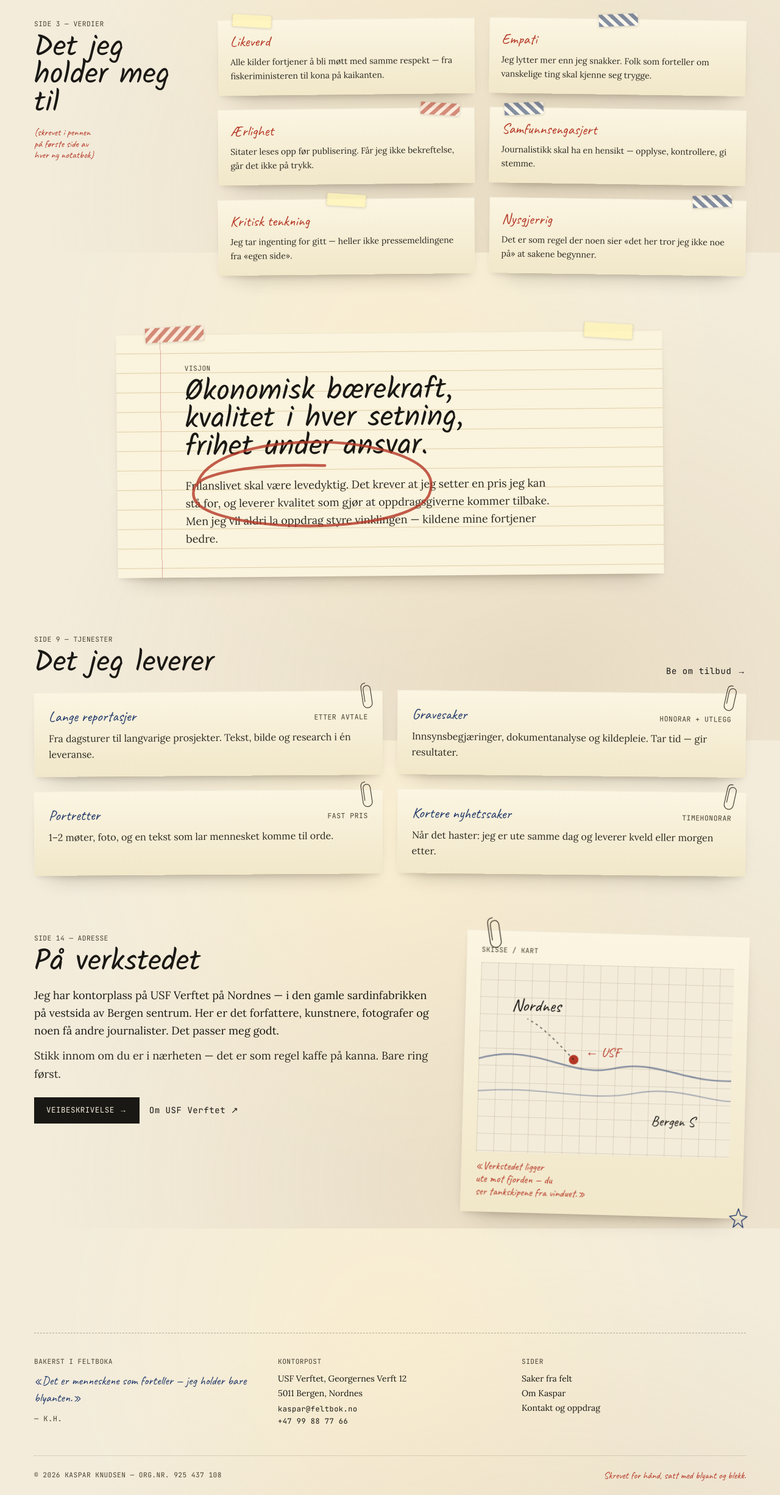
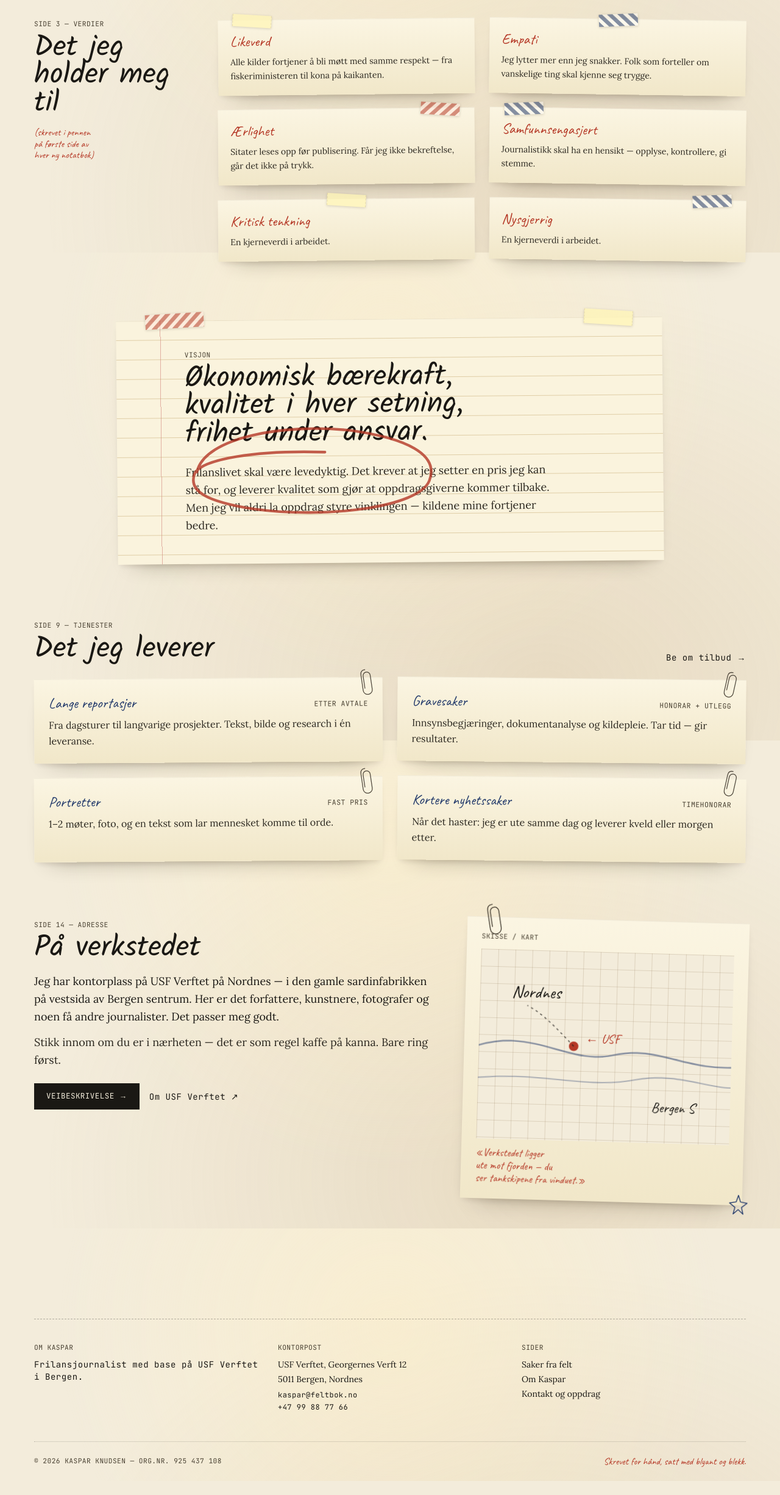
Before and after one commit to shauge2206/kaspar-frilans, a Next.js app: page /om in a window 1280 px wide. Shown: the part 1186-3637 px from the top of the page at 61% size. After the commit the page ends 3614 px from the top, so only its background shows below. Built offline with nearby package versions, Linux system fonts and the light colour scheme.

Commit message:
Rename Hauge to Knudsen; remove invented Kaspar quotes from /om and footer

```diff
--- a/src/app/om/page.tsx
+++ b/src/app/om/page.tsx
@@ -36,13 +36,11 @@ const VERDIER = [
   },
   {
     ord: "Kritisk tenkning",
-    forklaring:
-      "Jeg tar ingenting for gitt — heller ikke pressemeldingene fra «egen side».",
+    forklaring: "En kjerneverdi i arbeidet.",
   },
   {
     ord: "Nysgjerrig",
-    forklaring:
-      "Det er som regel der noen sier «det her tror jeg ikke noe på» at sakene begynner.",
+    forklaring: "En kjerneverdi i arbeidet.",
   },
 ];
 
--- a/src/components/SiteFooter.tsx
+++ b/src/components/SiteFooter.tsx
@@ -8,12 +8,11 @@ export function SiteFooter() {
         <div className="border-t border-ink/30 border-dashed pt-8 pb-12 grid gap-8 md:grid-cols-3">
           <div>
             <span className="typewriter text-[0.7rem] tracking-[0.22em] text-ink-fade uppercase">
-              Bakerst i feltboka
+              Om Kaspar
             </span>
-            <p className="handwritten text-pen-blue text-xl mt-2">
-              «Det er menneskene som forteller — jeg holder bare blyanten.»
+            <p className="typewriter text-sm text-ink mt-2">
+              Frilansjournalist med base på USF Verftet i Bergen.
             </p>
-            <p className="typewriter text-xs text-ink-fade mt-3">— K.H.</p>
           </div>
 
           <div>
```
